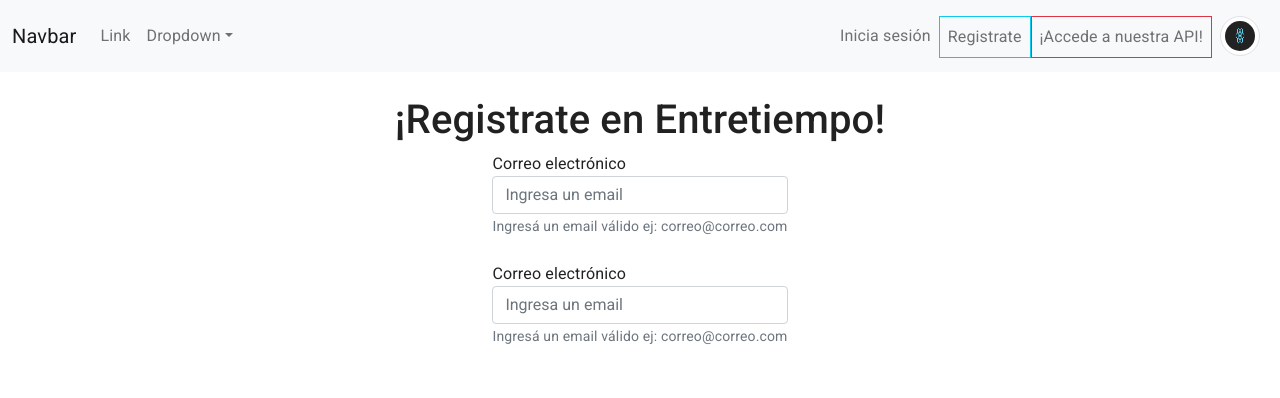
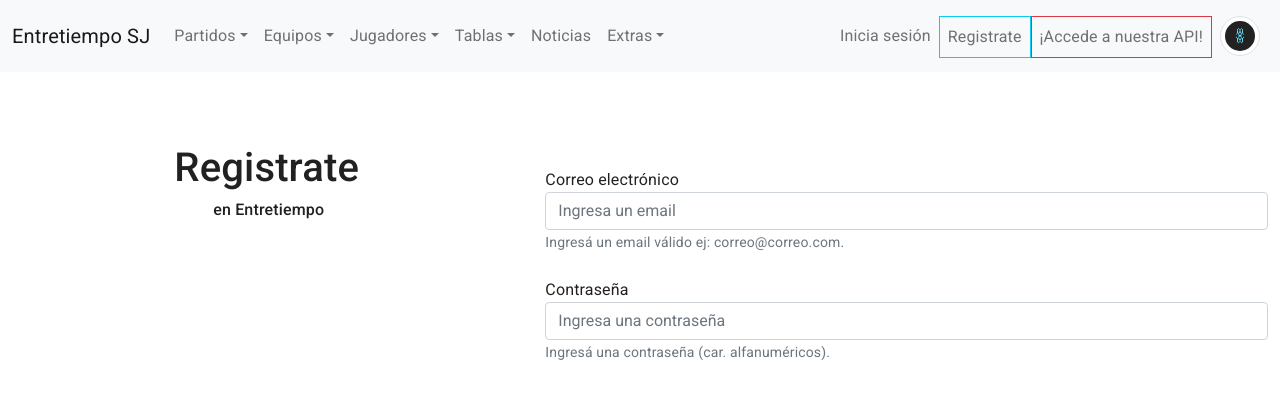
Before and after one commit to Fedexaz/entretiempo-sanjuanino, a React (Create React App) app in the folder client/: page /entretiempo/register in a window 1280 px wide. Shown: the top 398 px of the page. Built offline with nearby package versions, Linux system fonts and the light colour scheme; no server answers.

Commit message:
Agregando componente de Registro y modificando navbar principal

```diff
--- a/client/src/components/entretiempo/user/register/Register.jsx
+++ b/client/src/components/entretiempo/user/register/Register.jsx
@@ -2,23 +2,22 @@
 
 function Register() {
   return (
-    <div>
-      <h1 className='d-flex justify-content-center mt-4'>¡Registrate en Entretiempo!</h1>
-      <div className="row">
+    <div className='row mt-5'>
+      <div className="col-md-5 d-flex align-items-center flex-column">
+        <h1 className='mt-4'>Registrate</h1>
+        <h6 className='mb-4'>&nbsp;en Entretiempo</h6>
+      </div>
+      <div className="mt-5 col-md-7 mt-1">
         <form method='POST'>
-          <div className="d-flex justify-content-center">
-            <div class="form-group">
-              <label for="email">Correo electrónico</label>
-              <input type="email" name="email" id="email" className="form-control" placeholder="Ingresa un email" aria-describedby="helpId" />
-              <small id="helpId" className="text-muted">Ingresá un email válido ej: correo@correo.com</small>
-            </div>
+          <div className="form-group">
+            <label htmlFor="email">Correo electrónico</label>
+            <input type="email" name="email" id="email" className="form-control" placeholder="Ingresa un email" aria-describedby="helpId" />
+            <small id="helpId" className="text-muted">Ingresá un email válido ej: correo@correo.com.</small>
           </div>
-          <div className="d-flex justify-content-center mt-4">
-            <div class="form-group">
-              <label for="email">Correo electrónico</label>
-              <input type="email" name="email" id="email" className="form-control" placeholder="Ingresa un email" aria-describedby="helpId" />
-              <small id="helpId" className="text-muted">Ingresá un email válido ej: correo@correo.com</small>
-            </div>
+          <div className="form-group mt-4">
+            <label htmlFor="email">Contraseña</label>
+            <input type="password" name="password" id="password" className="form-control" placeholder="Ingresa una contraseña" aria-describedby="helpId2" />
+            <small id="helpId2" className="text-muted">Ingresá una contraseña (car. alfanuméricos).</small>
           </div>
         </form>
       </div>
--- a/client/src/components/home/navbar/NavBar.jsx
+++ b/client/src/components/home/navbar/NavBar.jsx
@@ -9,20 +9,66 @@
     <>
       <nav className="navbar navbar-expand-lg navbar-light bg-light">
         <div className="container-fluid">
-          <Link className="navbar-brand" to="/">Navbar</Link>
+          <Link className="navbar-brand" to="/">Entretiempo SJ</Link>
           <button className="navbar-toggler" type="button" data-bs-toggle="collapse" data-bs-target="#navbarSupportedContent" aria-controls="navbarSupportedContent" aria-expanded="false" aria-label="Toggle navigation">
             <span className="navbar-toggler-icon"></span>
           </button>
           <div className="collapse navbar-collapse" id="navbarSupportedContent">
             <ul className="navbar-nav me-auto">
-              <li className="nav-item">
-                <Link className="nav-link" to="#">Link</Link>
+              <li className="nav-item dropdown">
+                <Link className="nav-link dropdown-toggle" to="#" id="partidosDropdown" role="button" data-bs-toggle="dropdown" aria-expanded="false">
+                  Partidos
+                </Link>
+                <ul className="dropdown-menu dropdown-menu-dark" aria-labelledby="partidosDropdown">
+                  <li><Link className="dropdown-item" to="#">Action</Link></li>
+                  <li><Link className="dropdown-item" to="#">Another action</Link></li>
+                  <li><hr className="dropdown-divider" /></li>
+                  <li><Link className="dropdown-item" to="#">Something else here</Link></li>
+                </ul>
               </li>
               <li className="nav-item dropdown">
-                <Link className="nav-link dropdown-toggle" to="#" id="navbarDropdown" role="button" data-bs-toggle="dropdown" aria-expanded="false">
-                  Dropdown
+                <Link className="nav-link dropdown-toggle" to="#" id="equiposDropdown" role="button" data-bs-toggle="dropdown" aria-expanded="false">
+                  Equipos
                 </Link>
-                <ul className="dropdown-menu dropdown-menu-dark" aria-labelledby="navbarDropdown">
+                <ul className="dropdown-menu dropdown-menu-dark" aria-labelledby="equiposDropdown">
+                  <li><Link className="dropdown-item" to="#">Action</Link></li>
+                  <li><Link className="dropdown-item" to="#">Another action</Link></li>
+                  <li><hr className="dropdown-divider" /></li>
+                  <li><Link className="dropdown-item" to="#">Something else here</Link></li>
+                </ul>
+              </li>
+              <li className="nav-item dropdown">
+                <Link className="nav-link dropdown-toggle" to="#" id="jugadoresDropdown" role="button" data-bs-toggle="dropdown" aria-expanded="false">
+                  Jugadores
+                </Link>
+                <ul className="dropdown-menu dropdown-menu-dark" aria-labelledby="jugadoresDropdown">
+                  <li><Link className="dropdown-item" to="#">Action</Link></li>
+                  <li><Link className="dropdown-item" to="#">Another action</Link></li>
+                  <li><hr className="dropdown-divider" /></li>
+                  <li><Link className="dropdown-item" to="#">Something else here</Link></li>
+                </ul>
+              </li>
+              <li className="nav-item dropdown">
+                <Link className="nav-link dropdown-toggle" to="#" id="tablasDropdown" role="button" data-bs-toggle="dropdown" aria-expanded="false">
+                  Tablas
+                </Link>
+                <ul className="dropdown-menu dropdown-menu-dark" aria-labelledby="tablasDropdown">
+                  <li><Link className="dropdown-item" to="#">Action</Link></li>
+                  <li><Link className="dropdown-item" to="#">Another action</Link></li>
+                  <li><hr className="dropdown-divider" /></li>
+                  <li><Link className="dropdown-item" to="#">Something else here</Link></li>
+                </ul>
+              </li>
+              <li className='nav-item'>
+                <Link to='/' className='nav-link'>
+                  Noticias
+                </Link>
+              </li>
+              <li className="nav-item dropdown">
+                <Link className="nav-link dropdown-toggle" to="#" id="extrasDropdown" role="button" data-bs-toggle="dropdown" aria-expanded="false">
+                  Extras
+                </Link>
+                <ul className="dropdown-menu dropdown-menu-dark" aria-labelledby="extrasDropdown">
                   <li><Link className="dropdown-item" to="#">Action</Link></li>
                   <li><Link className="dropdown-item" to="#">Another action</Link></li>
                   <li><hr className="dropdown-divider" /></li>
@@ -47,10 +93,10 @@
                 </Link>
               </li>
               <li className="nav-item dropstart">
-                <Link className="nav-link" to="#" id="navbarDropdown" role="button" data-bs-toggle="dropdown" aria-expanded="false">
+                <Link className="nav-link" to="#" id="perfilDropdown" role="button" data-bs-toggle="dropdown" aria-expanded="false">
                   <img src={logo} alt="logo" className='img-thumbnail' style={{borderRadius: '100%', width: '40px', height: '40px'}} />
                 </Link>
-                <ul className="dropdown-menu dropdown-menu-dark" aria-labelledby="navbarDropdown">
+                <ul className="dropdown-menu dropdown-menu-dark" aria-labelledby="perfilDropdown">
                   <li><Link className="dropdown-item" to="#">Action</Link></li>
                   <li><Link className="dropdown-item" to="#">Another action</Link></li>
                   <li><hr className="dropdown-divider" /></li>
```
